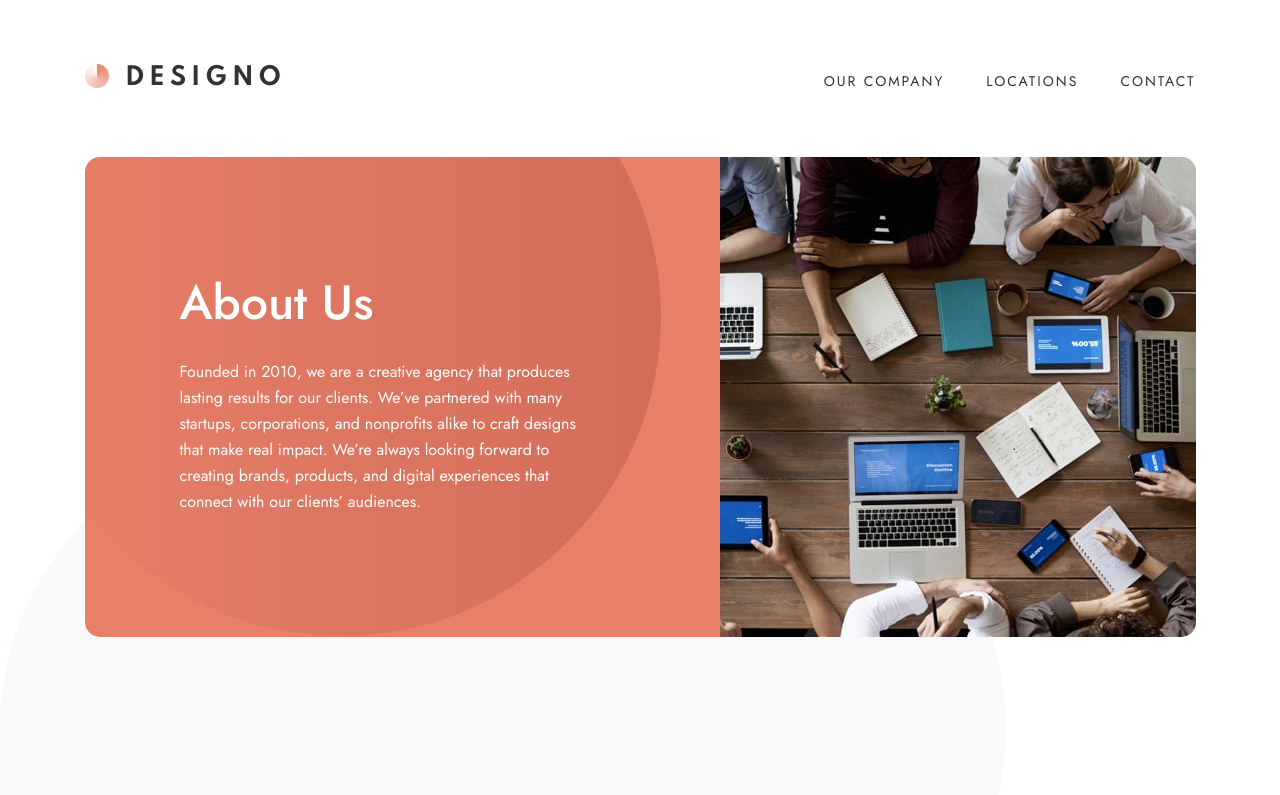
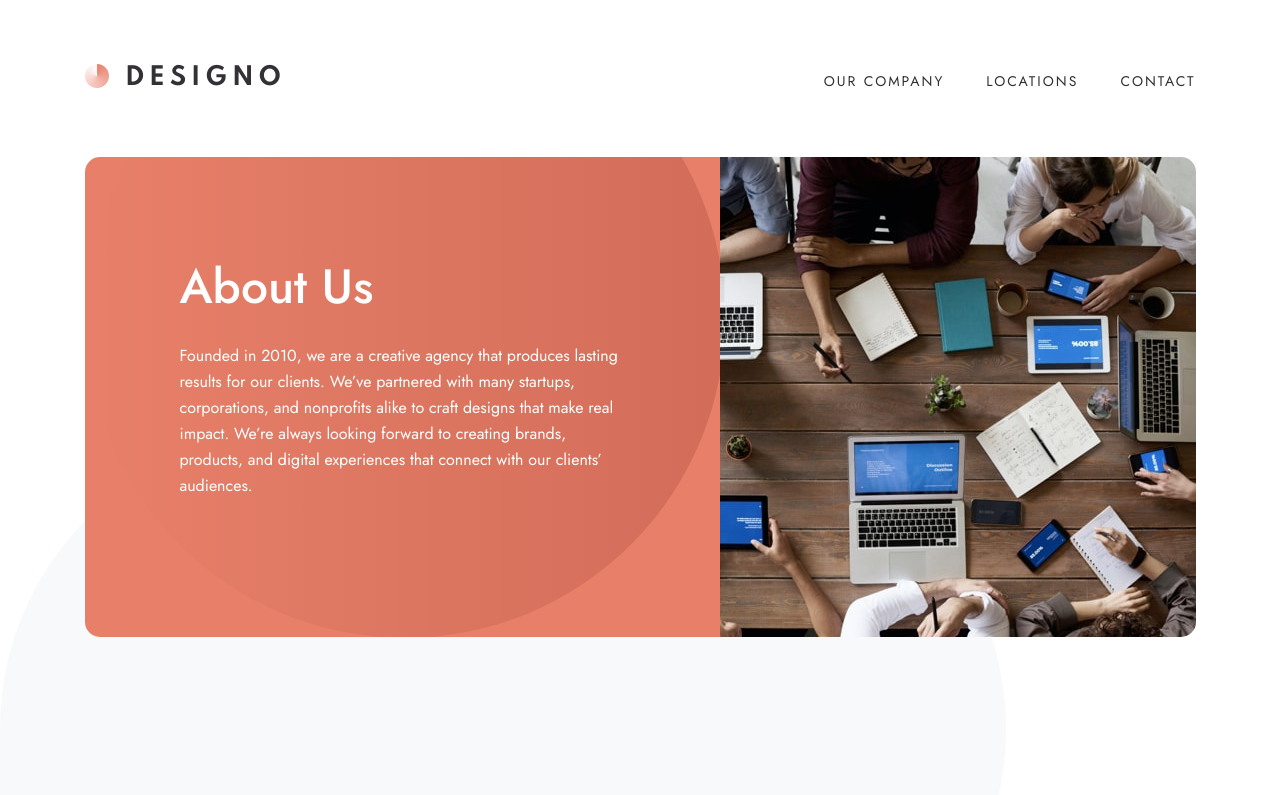
Before and after one commit to MatthiasSmith/designo, a Next.js app: page /about in a window 1280 px wide. Shown: the top 795 px of the page. Built offline with nearby package versions, Linux system fonts and the light colour scheme.

Commit message:
update about page to use its own intro card

```diff
--- /dev/null
+++ b/components/pages/about/about-intro-card.tsx
@@ -0,0 +1,98 @@
+import React from 'react';
+import styled from 'styled-components';
+import { DESKTOP_BP, TABLET_BP } from '../../../constants/constants';
+
+import pages from '../../../data/pages';
+import ResponsiveImage from '../../responsive-image';
+
+const StyledAboutIntroCard = styled.div`
+  overflow: hidden;
+
+  .content-container {
+    background-color: var(--color-primary);
+    color: white;
+    overflow: hidden;
+    padding: 5rem var(--site-side-padding);
+    position: relative;
+    text-align: center;
+    z-index: 0;
+  }
+
+  .bg-image {
+    top: -8.75rem;
+    right: 31.35rem;
+  }
+
+  .content-text {
+    margin: 1.5rem auto 0;
+    max-width: 25rem;
+  }
+
+  @media screen and (min-width: ${TABLET_BP}em) {
+    border-radius: var(--border-radius);
+
+    .bg-image {
+      top: -65%;
+      right: 3%;
+    }
+  }
+
+  @media screen and (min-width: ${DESKTOP_BP}em) {
+    .img-container {
+      flex: 0 0 476px;
+      order: 2;
+    }
+
+    .content-container {
+      flex: 1;
+      order: 1;
+      padding: 5rem 5.9375rem;
+      text-align: left;
+    }
+
+    .bg-image {
+      top: -9.9rem;
+      right: 0;
+    }
+
+    .content-text {
+      margin: 2rem 0;
+      max-width: 28.625rem;
+    }
+  }
+`;
+
+const AboutIntroCard = () => {
+  return (
+    <StyledAboutIntroCard className='flex-row-gt-md'>
+      <div className='img-container'>
+        <ResponsiveImage imageSources={pages.about.hero} layout='responsive' />
+      </div>
+      <div className='content-container flex-col justify-center'>
+        <div className='bg-image'>
+          <picture>
+            <source
+              media={`(min-width: ${DESKTOP_BP}em)`}
+              srcSet={pages.about.introBg.lg.src}
+            />
+            <source
+              media={`(min-width: ${TABLET_BP}em)`}
+              srcSet={pages.about.introBg.md.src}
+            />
+            <img src={pages.about.introBg.sm.src} alt='' />
+          </picture>
+        </div>
+        <h1 className='heading-lg'>About Us</h1>
+        <p className='content-text'>
+          Founded in 2010, we are a creative agency that produces lasting
+          results for our clients. We’ve partnered with many startups,
+          corporations, and nonprofits alike to craft designs that make real
+          impact. We’re always looking forward to creating brands, products, and
+          digital experiences that connect with our clients’ audiences.
+        </p>
+      </div>
+    </StyledAboutIntroCard>
+  );
+};
+
+export default AboutIntroCard;
--- a/data/pages.ts
+++ b/data/pages.ts
@@ -4,6 +4,23 @@ const pages = {
   app: {},
   graphic: {},
   about: {
+    hero: {
+      lg: {
+        src: '/about/desktop/image-about-hero.jpg',
+        width: 476,
+        height: 480,
+      },
+      md: {
+        src: '/about/tablet/image-about-hero.jpg',
+        width: 689,
+        height: 320,
+      },
+      sm: {
+        src: '/about/mobile/image-about-hero.jpg',
+        width: 375,
+        height: 320,
+      },
+    },
     introBg: {
       lg: {
         src: '/about/desktop/bg-pattern-hero-about-desktop.svg',
--- a/pages/about.tsx
+++ b/pages/about.tsx
@@ -8,6 +8,7 @@ import pages from '../data/pages';
 import { DESKTOP_BP, TABLET_BP } from '../constants/constants';
 import AboutCard from '../components/pages/about/about-card';
 import LocationLinksList from '../components/location-links/location-links-list';
+import AboutIntroCard from '../components/pages/about/about-intro-card';
 
 const StyledContainer = styled.div`
   padding-bottom: 7.5rem;
@@ -31,33 +32,7 @@ const About = () => {
 
   return (
     <Layout pageTitle='About Us'>
-      <IntroCard
-        title='About Us'
-        text='Founded in 2010, we are a creative agency that produces lasting results for our clients. We’ve partnered with many startups, corporations, and nonprofits alike to craft designs that make real impact. We’re always looking forward to creating brands, products, and digital experiences that connect with our clients’ audiences.'
-        bgImage={
-          <ResponsiveImage
-            imageSources={pages.about.introBg}
-            layout='fixed'
-            priority={true}
-          />
-        }
-        bgImagePosition={introBgImagePosition}
-        paddingTopBottom='5rem'
-        sideContent={
-          <picture>
-            <source
-              media={`(min-width: ${DESKTOP_BP}em)`}
-              srcSet='/about/desktop/image-about-hero.jpg'
-            />
-            <source
-              media={`(min-width: ${TABLET_BP}em)`}
-              srcSet='/about/tablet/image-about-hero.jpg'
-            />
-            <img src='/about/mobile/image-about-hero.jpg' alt='' />
-          </picture>
-        }
-        sideContentOrder={1}
-      />
+      <AboutIntroCard />
       <StyledContainer>
         <AboutCard
           imageSources={imageSources.worldClassTalent}
```
